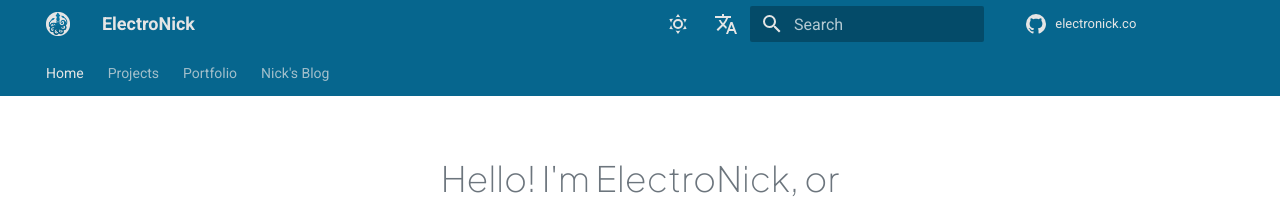
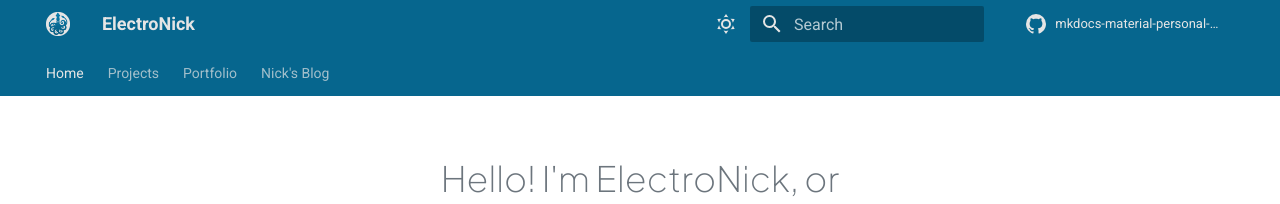
Before and after one commit to electronick-co/mkdocs-material-personal-webpage-template, an MkDocs documentation site: the page built from docs/index.md, in a window 1280 px wide. Shown: the top 204 px of the page. Built offline with MkDocs 1.6.1 and Material for MkDocs 9.7.7, drawn with Linux system fonts in a browser that asks for light colours; comment, search, counter and statistics services are not loaded; some of the changed lines change nothing that is shown.

Commit message:
changes to see if it post in github pages

```diff
--- a/mkdocs.yml
+++ b/mkdocs.yml
@@ -75,42 +75,12 @@ theme:
         name: Switch to light mode
 
 
-repo_url: https://github.com/DeepSea-Developments/DeepRad.web
-repo_name: electronick.co
+repo_url: https://github.com/electronick-co/mkdocs-material-personal-webpage-template
+repo_name: mkdocs-material-personal-webpage-template
 edit_uri: edit/mkdocs/docs/
 
 extra_css:
   - stylesheets/extra.css
-
-extra:
-  alternate:
-    - name: English
-      link: /
-      lang: en
-
-  consent:
-    title: Cookie consent
-    description: >-
-      We use cookies to recognize your repeated visits and preferences, as well
-      as to measure the effectiveness of our documentation and whether users
-      find what they're searching for. With your consent, you're helping us to
-      make our documentation better.
-
-  analytics:
-    feedback:
-      title: Was this page helpful?
-      ratings:
-        - icon: material/emoticon-happy-outline
-          name: This page was helpful
-          data: 1
-          note: >-
-            Thanks for your feedback!
-        - icon: material/emoticon-sad-outline
-          name: This page could be improved
-          data: 0
-          note: >-
-            Thanks for your feedback! Help us improve this page by
-            using our <a href="..." target=_blank>feedback form</a>.
 
 markdown_extensions:
   - admonition
@@ -119,8 +89,6 @@ markdown_extensions:
   - attr_list
   - md_in_html
   - pymdownx.emoji:
-      emoji_index: !!python/name:material.extensions.emoji.twemoji
-      emoji_generator: !!python/name:material.extensions.emoji.to_svg
 
 plugins:
 
```
Also changed, not shown: 1 other file.
